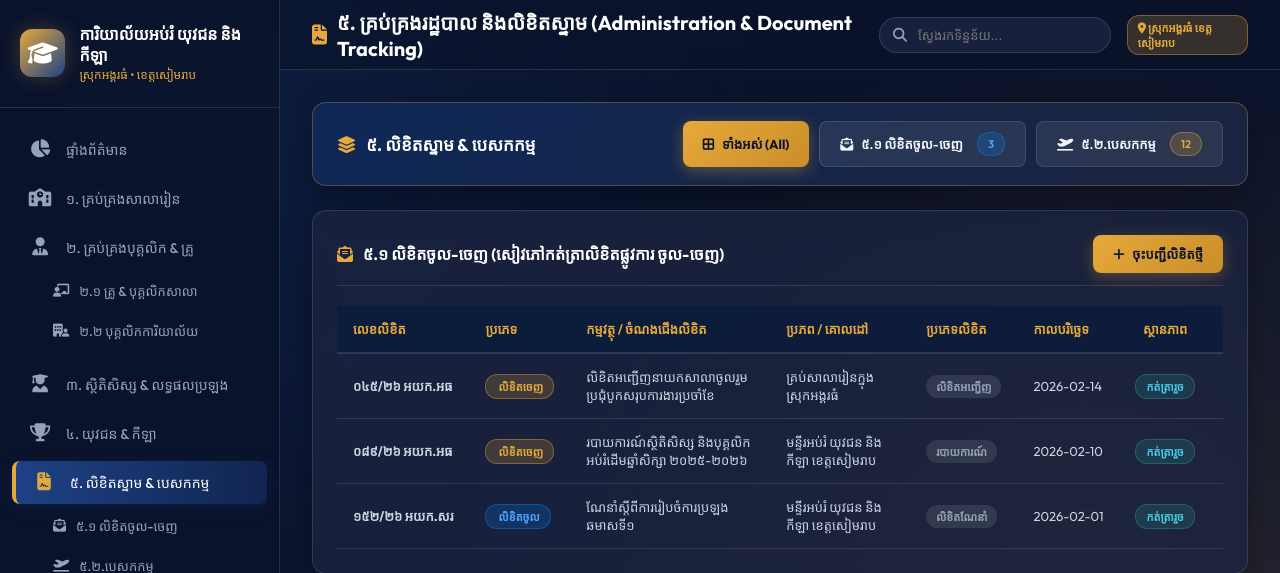
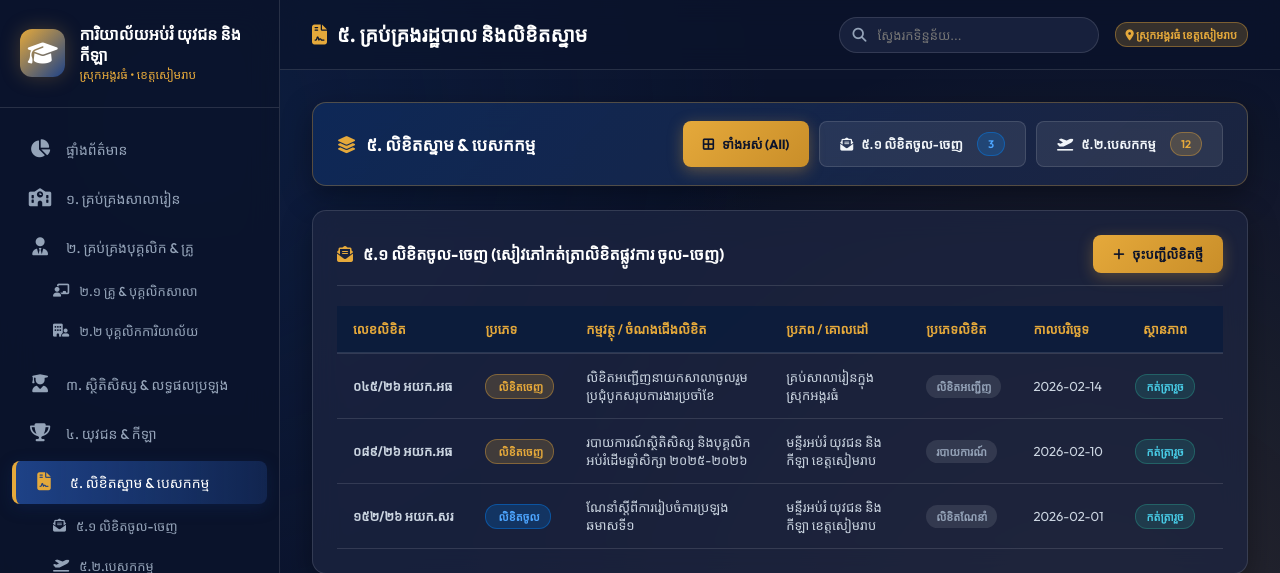
Before and after one commit to Phally-thok/angkorthom, a Flask app: page /documents in a window 1280 px wide. Shown: the top 573 px of the page. Run offline with Flask 3, Linux system fonts and the light colour scheme; a user stored in the database is signed in; data comes from the database, SQL or seed files in the repository; some web fonts are replaced.

Commit message:
Remove (Administration & Document Tracking) from documents.html header

```diff
--- a/templates/documents.html
+++ b/templates/documents.html
@@ -2,7 +2,6 @@
 
 {% block header_title %}
 <i class="fa-solid fa-file-contract" style="color: var(--accent-gold);"></i> ៥. គ្រប់គ្រងរដ្ឋបាល និងលិខិតស្នាម
-(Administration & Document Tracking)
 {% endblock %}
 
 {% block content %}
```
